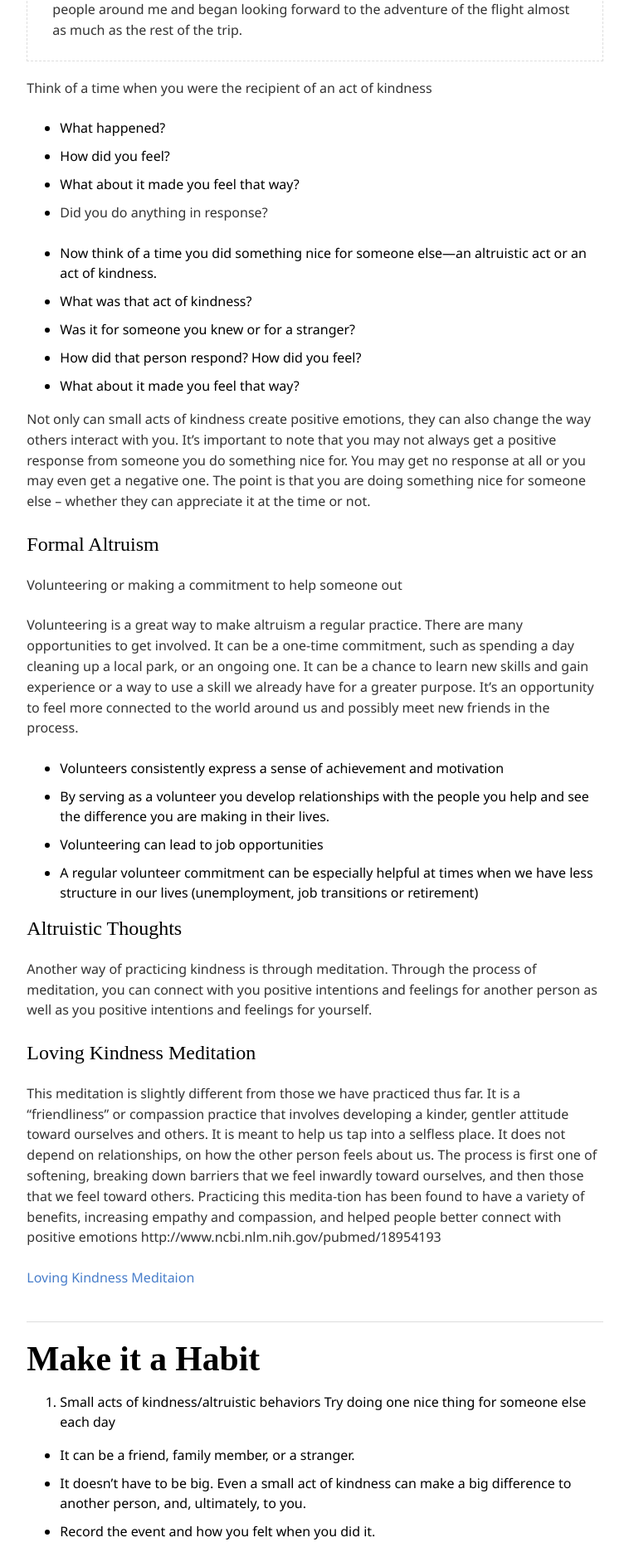
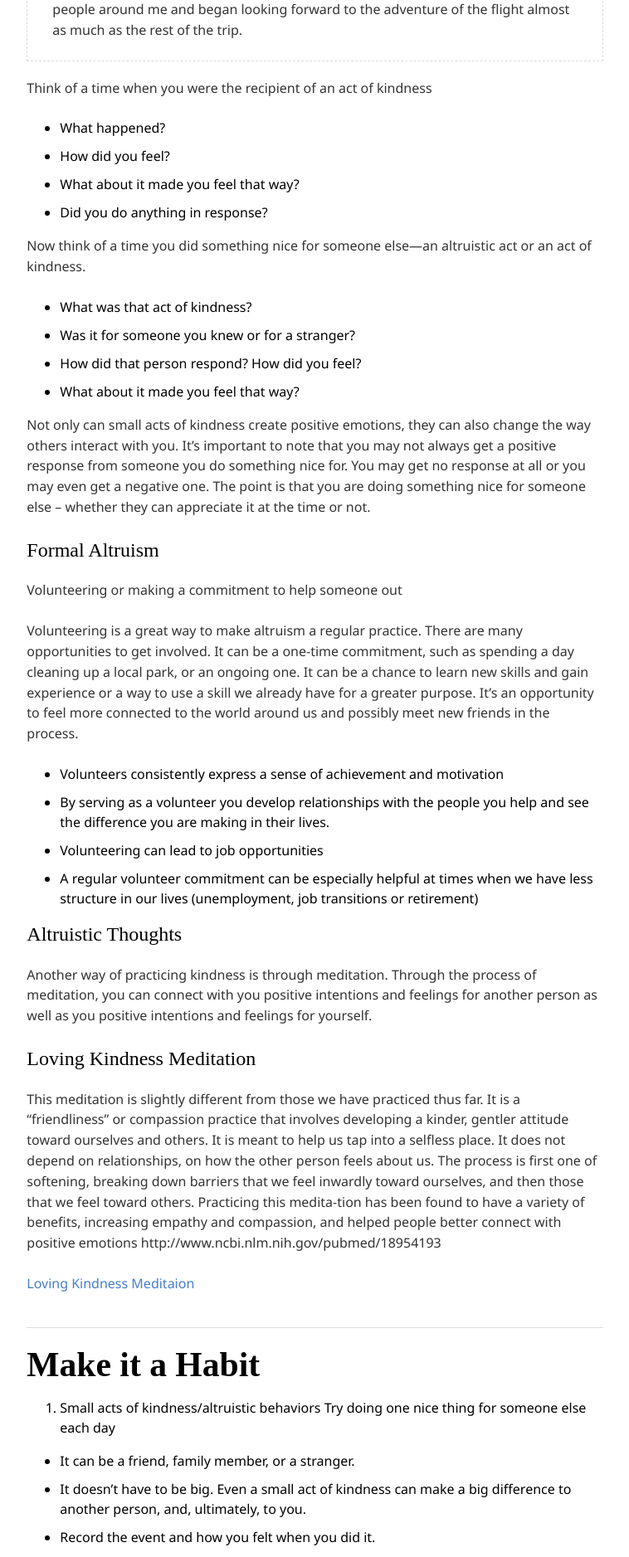
Before and after one commit to mtorres253/mtorres253.github.io, a Jekyll site: the page built from chapt-11/index.md, in a window 1280 px wide. Shown: the part 1342-3219 px from the top of the page at 83% size, without its empty margins (384-1142 px from the left). Built offline with Jekyll 4.4.1, drawn with Linux system fonts in a browser that asks for light colours; nearby versions of some CDN libraries; some web fonts are replaced; comment, search, counter and statistics services are not loaded.

```diff
--- a/chapt-11/index.md
+++ b/chapt-11/index.md
@@ -27,12 +27,14 @@ This just involves finding ways to do small things for others throughout the day
 </div>
 
 Think of a time when you were the recipient of an act of kindness
+
 - What happened?
 - How did you feel?
 - What about it made you feel that way?
 - Did you do anything in response?
 
-- Now think of a time you did something nice for someone else&mdash;an altruistic act or an act of kindness.
+Now think of a time you did something nice for someone else&mdash;an altruistic act or an act of kindness.
+
 - What was that act of kindness?
 - Was it for someone you knew or for a stranger?
 - How did that person respond?  How did you feel?
```
